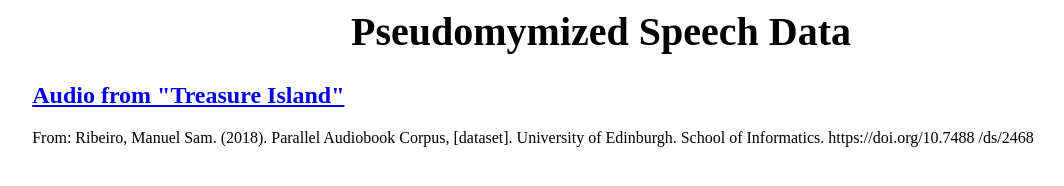
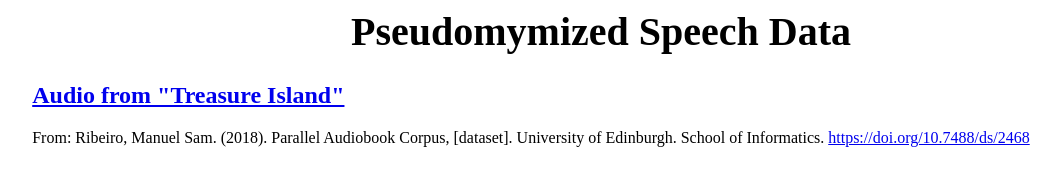
Before and after one commit to robvanson/PseudonymizedSpeechData, a plain HTML site: page index.html in a window 1280 px wide. Shown: the whole page, without its empty margins (39-1103 px from the left). Drawn offline with Linux system fonts and the light colour scheme.

Commit message:
Changed link

```diff
--- a/index.html
+++ b/index.html
@@ -10,7 +10,7 @@
 	<h1 style='font-size:40px;text-align: center'>Pseudomymized Speech Data</h1>
 	<h2 style="width:90%;margin-left:auto;margin-right:auto;">
 		<a href="Audio/treasure/">Audio from "Treasure Island"</a><br/></h2>
-	<p style="width:90%;margin-left:auto;margin-right:auto;">From: Ribeiro, Manuel Sam. (2018). Parallel Audiobook Corpus, [dataset]. University of Edinburgh. School of Informatics. https://doi.org/10.7488 /ds/2468</p>
+	<p style="width:90%;margin-left:auto;margin-right:auto;">From: Ribeiro, Manuel Sam. (2018). Parallel Audiobook Corpus, [dataset]. University of Edinburgh. School of Informatics. <a href="https://doi.org/10.7488/ds/246">https://doi.org/10.7488/ds/2468</a></p>
 
 </body>
 </html>
```
